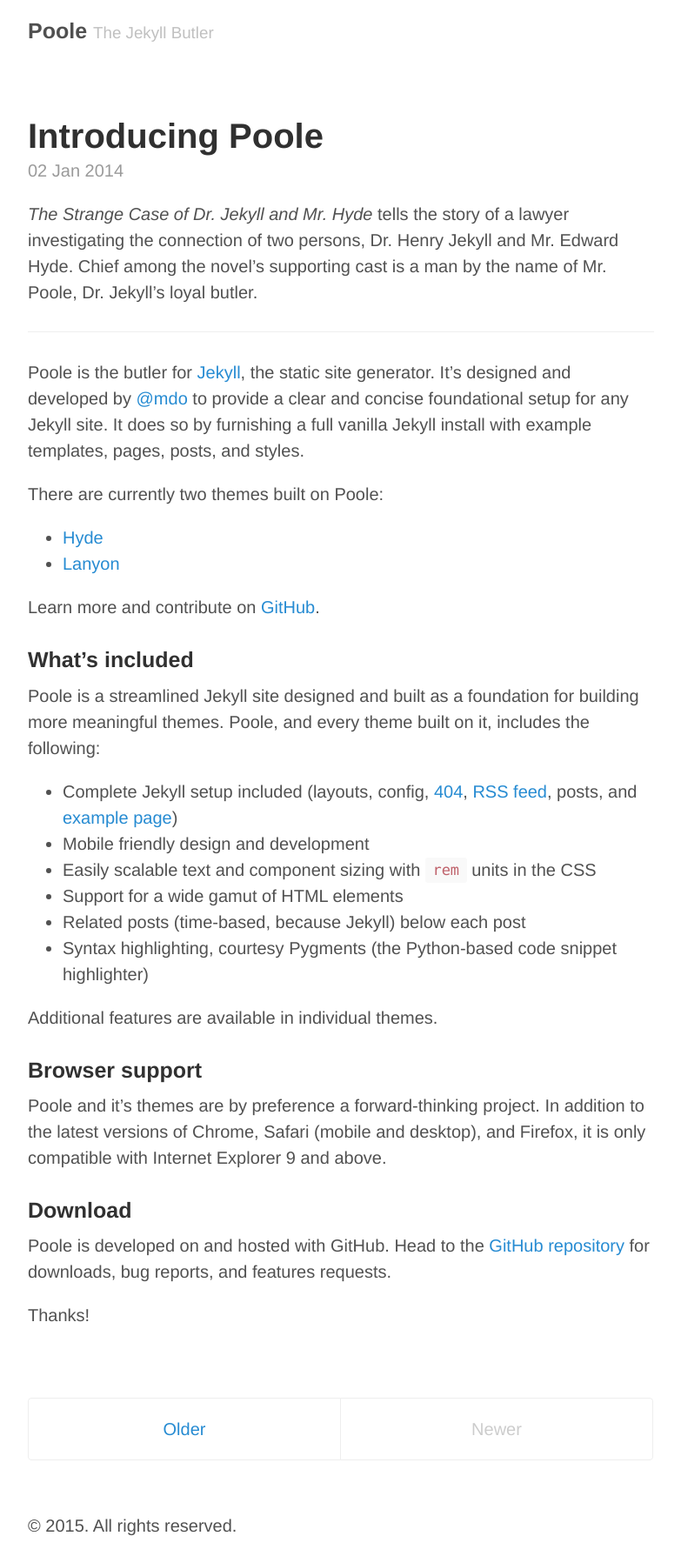
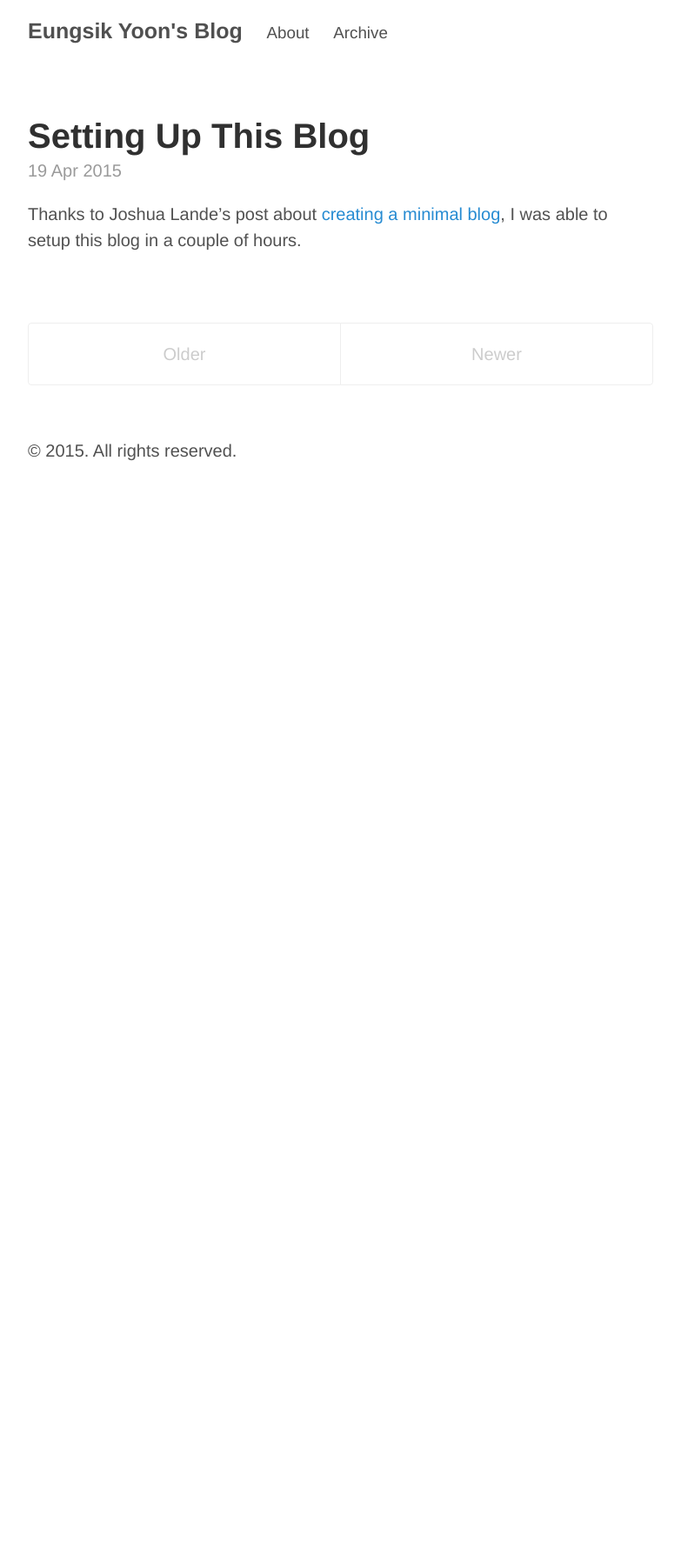
Before and after one commit to eungsikyoon/eungsikyoon.github.io, a Jekyll site: the page built from index.html, in a window 1280 px wide. Shown: the whole page at 87% size, without its empty margins (248-1031 px from the left). Built offline with Jekyll 4.4.1, drawn with Linux system fonts in a browser that asks for light colours; Markdown is read by kramdown in place of the engine named in the settings; the list of posts is cut into pages by our own code; after the commit the page ends 900 px from its top, so only the background shows below that.

Commit message:
Inintial settings
and first post

```diff
--- a/_config.yml
+++ b/_config.yml
@@ -6,17 +6,21 @@
 permalink:        pretty
 
 # Setup
-title:            Poole
-tagline:          The Jekyll Butler
-url:              http://getpoole.com
+title:            Eungsik Yoon's Blog
+#tagline:          The personal website of Eungsik Yoon
+url:              http://eungsikyoon.github.io
 paginate:         1
 baseurl:          /
 author:
-  name:           Mark Otto
-  url:            https://twitter.com/mdo
-  email:          markdotto@gmail.com
+  name:           Eungsik Chris Yoon
+  url:            http://eungsikyoon.github.io
+  email:          yoon.eungsik@gmail.com
 
 # Custom vars
 version:          1.0.0
 github:
   repo:           https://github.com/poole/poole
+
+pages_list:
+  About: '/about'
+  Archive: '/archive'
--- /dev/null
+++ b/_includes/comments.html
@@ -0,0 +1,16 @@
+{% if page.comments %}
+  <!-- Add Disqus comments. -->
+  <div id="disqus_thread"></div>
+  <script type="text/javascript">
+    /* * * CONFIGURATION VARIABLES * * */
+    var disqus_shortname = 'eungsikyoon';
+
+    /* * * DON'T EDIT BELOW THIS LINE * * */
+    (function() {
+        var dsq = document.createElement('script'); dsq.type = 'text/javascript'; dsq.async = true;
+        dsq.src = '//' + disqus_shortname + '.disqus.com/embed.js';
+        (document.getElementsByTagName('head')[0] || document.getElementsByTagName('body')[0]).appendChild(dsq);
+    })();
+  </script>
+  <noscript>Please enable JavaScript to view the <a href="https://disqus.com/?ref_noscript" rel="nofollow">comments powered by Disqus.</a></noscript>
+{% endif %}
--- a/_layouts/default.html
+++ b/_layouts/default.html
@@ -2,18 +2,28 @@
 <html xmlns="http://www.w3.org/1999/xhtml" xml:lang="en" lang="en-us">
 
   {% include head.html %}
+  {% include google_analytics.html %}
 
   <body>
 
     <div class="container content">
       <div class="masthead">
         <h3 class="masthead-title">
-          <a href="{{ site.baseurl }}" title="Home">{{ site.title }}</a>
-          <small>{{ site.tagline }}</small>
+          <!-- <a href="{{ site.baseurl }}" title="Home">{{ site.title }}</a> -->
+          <!-- <small>{{ site.tagline }}</small> -->
+
+          <a href="/" title="Home">{{ site.title }}</a>
+
+          {% for page in site.pages_list %}
+              &nbsp;&nbsp;&nbsp;<small><a href="{{ page[1]  }}">{{ page[0] }}</a></small>
+          {% endfor %}
+
         </h3>
       </div>
 
       {{ content }}
+
+      {% include comments.html %}
 
       <div class="footer">
         <p>
--- a/_layouts/page.html
+++ b/_layouts/page.html
@@ -5,4 +5,5 @@
 <div class="page">
   <h1 class="page-title">{{ page.title }}</h1>
   {{ content }}
+
 </div>
--- a/_posts/2014-01-02-introducing-poole.md
+++ /dev/null
@@ -1,40 +0,0 @@
----
-layout: post
-title: Introducing Poole
----
-
-*The Strange Case of Dr. Jekyll and Mr. Hyde* tells the story of a lawyer investigating the connection of two persons, Dr. Henry Jekyll and Mr. Edward Hyde. Chief among the novel's supporting cast is a man by the name of Mr. Poole, Dr. Jekyll's loyal butler.
-
------
-
-Poole is the butler for [Jekyll](http://jekyllrb.com), the static site generator. It's designed and developed by [@mdo](https://twitter.com/mdo) to provide a clear and concise foundational setup for any Jekyll site. It does so by furnishing a full vanilla Jekyll install with example templates, pages, posts, and styles.
-
-There are currently two themes built on Poole:
-
-* [Hyde](http://hyde.getpoole.com)
-* [Lanyon](http://lanyon.getpoole.com)
-
-Learn more and contribute on [GitHub](https://github.com/poole).
-
-### What's included
-
-Poole is a streamlined Jekyll site designed and built as a foundation for building more meaningful themes. Poole, and every theme built on it, includes the following:
-
-* Complete Jekyll setup included (layouts, config, [404](/404.html), [RSS feed](/atom.xml), posts, and [example page](/about))
-* Mobile friendly design and development
-* Easily scalable text and component sizing with `rem` units in the CSS
-* Support for a wide gamut of HTML elements
-* Related posts (time-based, because Jekyll) below each post
-* Syntax highlighting, courtesy Pygments (the Python-based code snippet highlighter)
-
-Additional features are available in individual themes.
-
-### Browser support
-
-Poole and it's themes are by preference a forward-thinking project. In addition to the latest versions of Chrome, Safari (mobile and desktop), and Firefox, it is only compatible with Internet Explorer 9 and above.
-
-### Download
-
-Poole is developed on and hosted with GitHub. Head to the <a href="https://github.com/poole/poole">GitHub repository</a> for downloads, bug reports, and features requests.
-
-Thanks!
--- /dev/null
+++ b/_posts/2015-04-19-first-post.md
@@ -0,0 +1,7 @@
+---
+layout: post
+title: Setting Up This Blog
+comments: true
+---
+
+Thanks to Joshua Lande's post about [creating a minimal blog](http://joshualande.com/jekyll-github-pages-poole/), I was able to setup this blog in a couple of hours.
--- a/about.md
+++ b/about.md
@@ -3,28 +3,4 @@
 title: About
 ---
 
-<p class="message">
-  Hey there! This page is included as an example. Feel free to customize it for your own use upon downloading. Carry on!
-</p>
-
-In the novel, *The Strange Case of Dr. Jekyll and Mr. Hyde*, Mr. Poole is Dr. Jekyll's virtuous and loyal butler. Similarly, Poole is an upstanding and effective butler that helps you build Jekyll themes. It's made by [@mdo](https://twitter.com/mdo).
-
-There are currently two themes built on Poole:
-
-* [Hyde](http://hyde.getpoole.com)
-* [Lanyon](http://lanyon.getpoole.com)
-
-Learn more and contribute on [GitHub](https://github.com/poole).
-
-## Setup
-
-Some fun facts about the setup of this project include:
-
-* Built for [Jekyll](http://jekyllrb.com)
-* Developed on GitHub and hosted for free on [GitHub Pages](https://pages.github.com)
-* Coded with [Sublime Text 2](http://sublimetext.com), an amazing code editor
-* Designed and developed while listening to music like [Blood Bros Trilogy](https://soundcloud.com/maddecent/sets/blood-bros-series)
-
-Have questions or suggestions? Feel free to [open an issue on GitHub](https://github.com/poole/issues/new) or [ask me on Twitter](https://twitter.com/mdo).
-
-Thanks for reading!
+I am a software enginner at [XL Games](http://xlgames.com)
--- /dev/null
+++ b/archive.md
@@ -0,0 +1,10 @@
+---
+layout: page
+title: Archive
+---
+
+## Blog Posts
+
+{% for post in site.posts %}
+  * {{ post.date | date_to_string }} &raquo; [ {{ post.title }} ]({{ post.url }})
+{% endfor %}
```
Also changed, not shown: _includes/google_analytics.html (added, +10 -0 lines), _posts/2013-12-31-whats-jekyll.md (deleted, +0 -10 lines), _posts/2014-01-01-example-content.md (deleted, +0 -138 lines), README.md.
